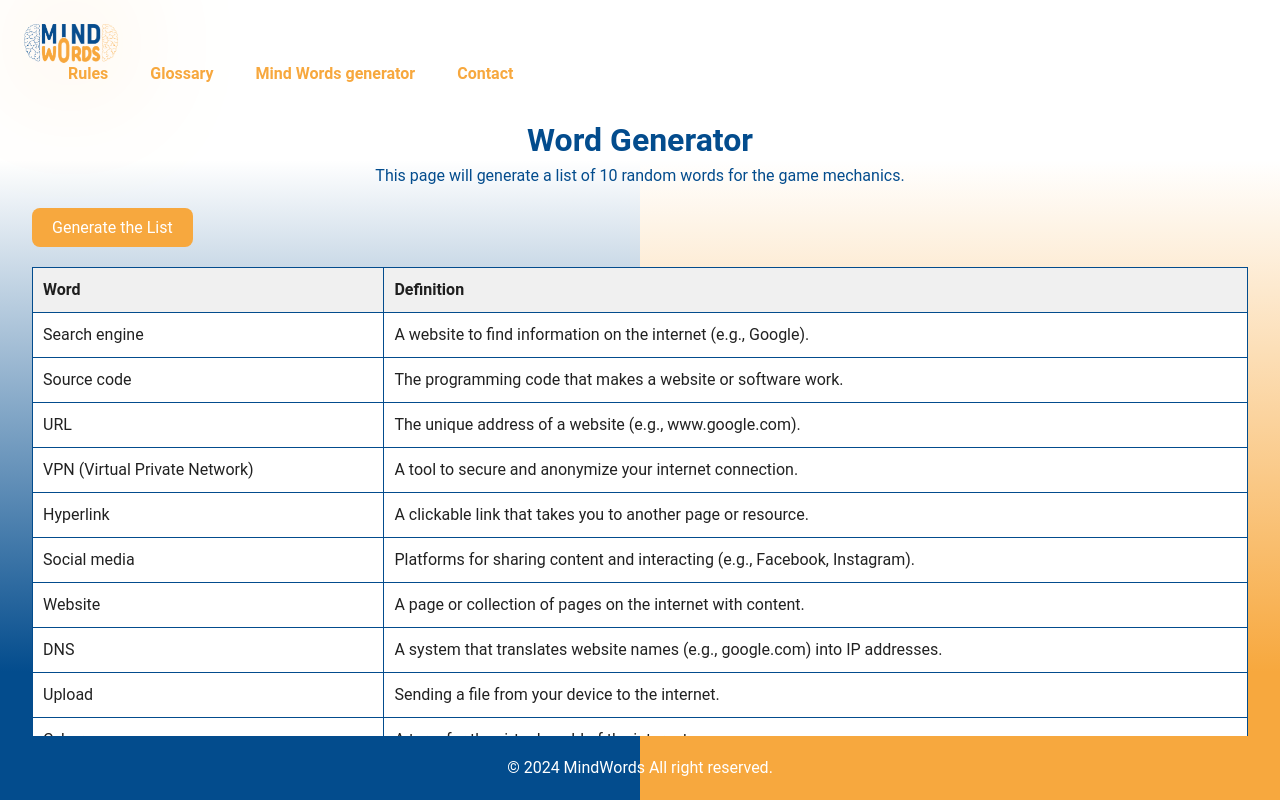
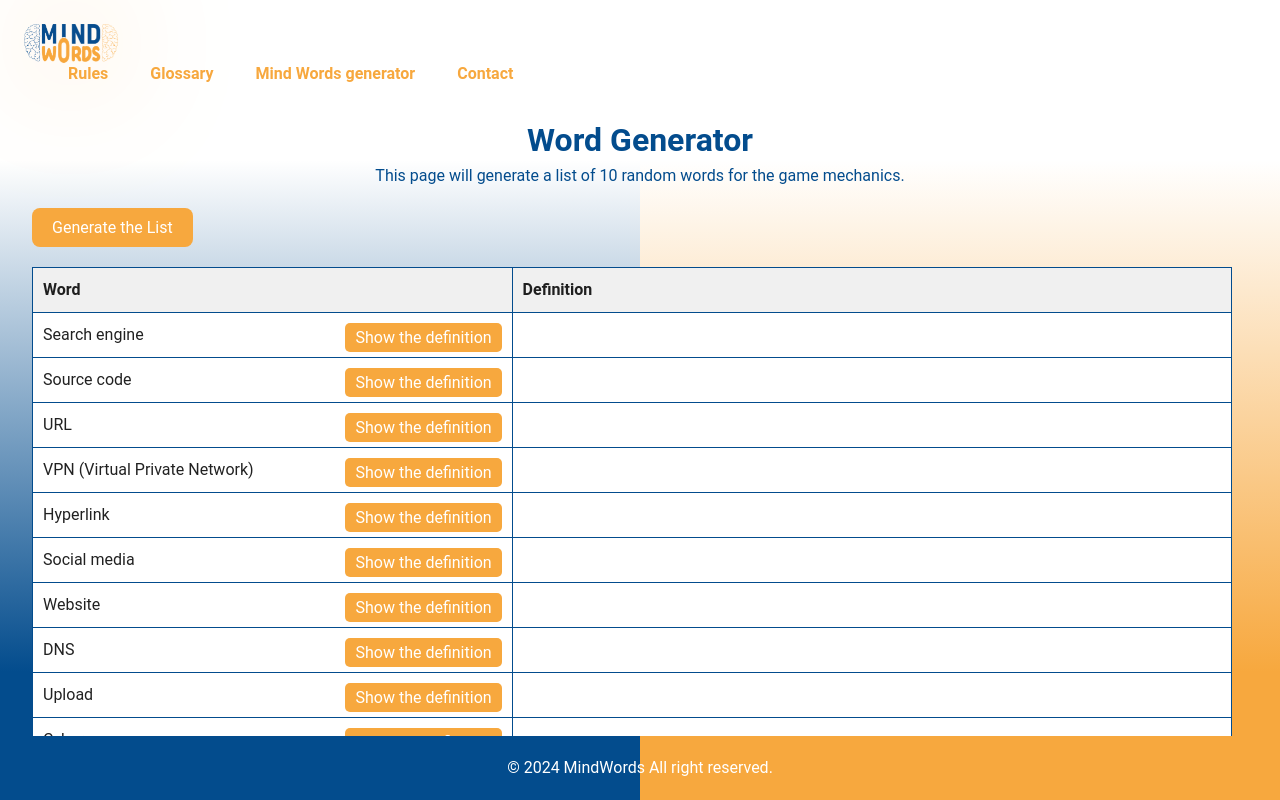
Before and after one commit to JDomergue91/mind-words, a React (Vite) app: page /word-generator in a window 1280 px wide. Both pictures are taken after a click on the button "Generate the List". Built offline with nearby package versions, Linux system fonts and the light colour scheme.

Commit message:
upgrade words generator

```diff
--- a/src/components/Header/Header.tsx
+++ b/src/components/Header/Header.tsx
@@ -1,15 +1,15 @@
 import { List, ListItem, ListItemText } from '@mui/material';
-import { Link, useLocation } from 'react-router-dom'; // Utilisation de react-router pour la navigation
-import logo from '../../assets/images/MindWords-logo.png'; // Assurez-vous que le chemin est correct
-import './Header.css'; // Importer le fichier CSS pour le style
+import { Link, useLocation } from 'react-router-dom';
+import logo from '../../assets/images/MindWords-logo.png';
+import './Header.css';
 
 const Header: React.FC = () => {
-  const location = useLocation(); // Récupérer l'emplacement actuel
+  const location = useLocation();
 
   return (
     <div className="header-container">
       <div>
-        <Link to="/" className="logo-link"> {/* Lien vers la page principale */}
+        <Link to="/" className="logo-link">
           <img src={logo} alt="Logo MindWords" className="logo" />
         </Link>
       </div>
--- a/src/pages/WordGenerator/WordGenerator.css
+++ b/src/pages/WordGenerator/WordGenerator.css
@@ -1,22 +1,36 @@
+/* src/pages/WordGenerator/WordGenerator.css */
 body {
   color: #034c8d;
 }
 
-  table {
+.word-table {
   width: 100%;
+  max-width: 1200px;
   border-collapse: collapse;
   margin-top: 20px;
   background-color: white;
+  table-layout: fixed;
 }
 
 th, td {
   border: 1px solid #034c8d;
   padding: 10px;
   text-align: left;
+  overflow: hidden;
+  text-overflow: ellipsis;
+  white-space: nowrap;
 }
 
 th {
   background-color: #f0f0f0;
+}
+
+.firstColumn {
+  width: 40%;
+}
+
+.secondeColumn {
+  width: 60%;
 }
 
 .generate-button {
@@ -33,3 +47,17 @@ body {
 .generate-button:hover {
   background-color: #034c8d;
 }
+
+/* Styles pour le bouton dans le tableau */
+td button {
+  background-color: #f7a83e;
+  color: white;
+  border: none;
+  padding: 5px 10px;
+  border-radius: 5px;
+  cursor: pointer;
+}
+
+td button:hover {
+  background-color: #034c8d;
+}
--- a/src/pages/WordGenerator/WordGenerator.tsx
+++ b/src/pages/WordGenerator/WordGenerator.tsx
@@ -3,11 +3,20 @@ import gameTerms from '../../components/GameTerms/game_terms';
 import './WordGenerator.css';
 
 const WordGenerator: React.FC = () => {
-  const [words, setWords] = useState<{ word: string; definition: string }[]>([]);
+  const [words, setWords] = useState<{ word: string; definition: string; visible: boolean }[]>([]);
+
   const generateWords = () => {
     const shuffled = [...gameTerms].sort(() => 0.5 - Math.random());
-    const selectedWords = shuffled.slice(0, 10);
+    const selectedWords = shuffled.slice(0, 10).map(word => ({ ...word, visible: false }));
     setWords(selectedWords);
+  };
+
+  const toggleDefinition = (index: number) => {
+    setWords(prevWords => {
+      const newWords = [...prevWords];
+      newWords[index].visible = !newWords[index].visible;
+      return newWords;
+    });
   };
 
   return (
@@ -17,18 +26,25 @@ const WordGenerator: React.FC = () => {
       <button className="generate-button" onClick={generateWords}>Generate the List</button>
 
       {words.length > 0 && (
-        <table>
+        <table className="word-table">
           <thead>
             <tr>
-              <th>Word</th>
-              <th>Definition</th>
+              <th className='firstColumn'>Word</th>
+              <th className='secondeColumn'>Definition</th>
             </tr>
           </thead>
           <tbody>
             {words.map((item, index) => (
               <tr key={index}>
-                <td>{item.word}</td>
-                <td>{item.definition}</td>
+                <td style={{ position: 'relative' }}>
+                  {item.word}
+                  <button onClick={() => toggleDefinition(index)} style={{ position: 'absolute', right: '10px' }}>
+                    {item.visible ? 'Hide the definition' : 'Show the definition'}
+                  </button>
+                </td>
+                <td>
+                  {item.visible ? item.definition : ''}
+                </td>
               </tr>
             ))}
           </tbody>
```
Lines whose indentation alone changed are shown as unchanged.
